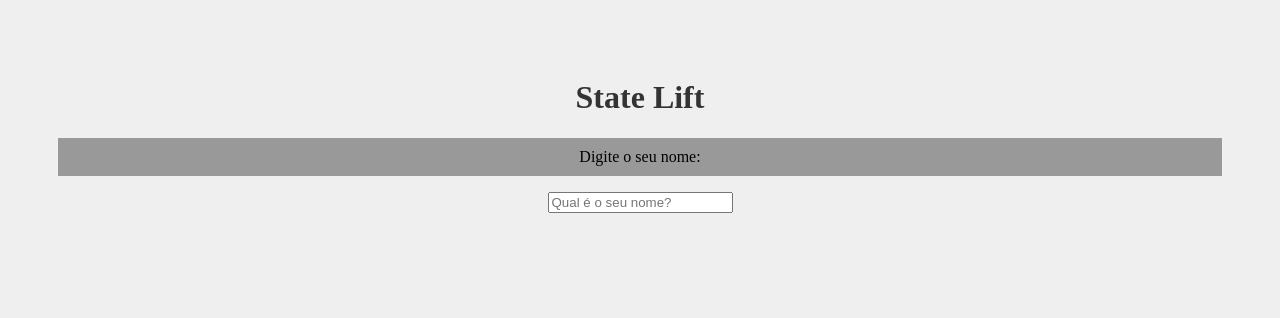
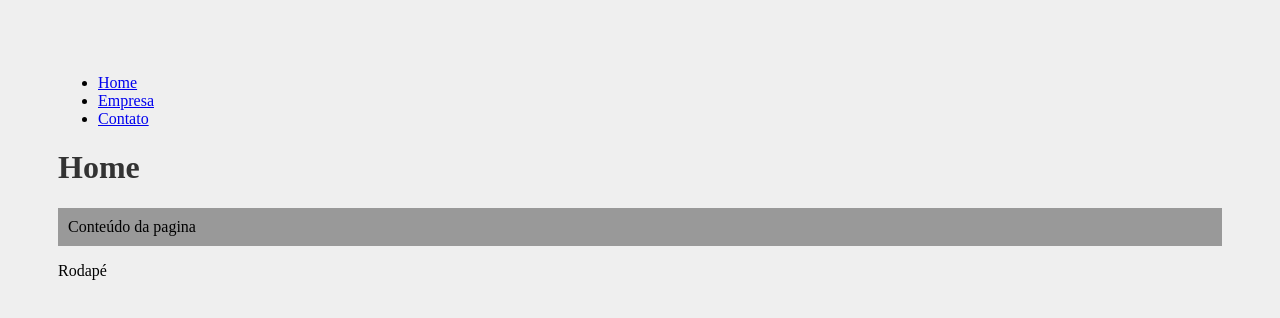
Before and after one commit to Gusttavo-costta/EstudosReact, a React (Create React App) app: page / in a window 1280 px wide. Shown: the top 318 px of the page. Built offline with nearby package versions, Linux system fonts and the light colour scheme.

Commit message:
React Router

```diff
--- a/package.json
+++ b/package.json
@@ -8,6 +8,7 @@
     "@testing-library/user-event": "^13.5.0",
     "react": "^18.2.0",
     "react-dom": "^18.2.0",
+    "react-router-dom": "^6.16.0",
     "react-scripts": "^5.0.1",
     "web-vitals": "^2.1.4"
   },
--- a/src/App.js
+++ b/src/App.js
@@ -1,21 +1,26 @@
-import { useState } from 'react';
-import './App.css';
-import SeuNome from './components/SeuNome';
-import Saudacao from './components/Saudacao';
+import { BrowserRouter as Router, Routes, Route, Link } from 'react-router-dom'
+import Home from './pages/Home';
+import Contato from './pages/Contato';
+import Empresa from './pages/Empresa';
+import NavBar from './components/layout/NavBar';
+import Footer from './components/layout/Footer';
+
 
 function App() {
 
-  const [nome, setNome] = useState()
 
   return (
-    <div className="App">
-      <h1>State Lift</h1>
-      <SeuNome setNome={setNome} />
-      <Saudacao nome={nome} />
+    <Router>
+      <NavBar/>
+      <Routes>
+      <Route path='/' exact element={<Home/>}></Route>
+        <Route path='/empresa' element={<Empresa/>}></Route>
+        <Route path='/contato'element={<Contato/>}></Route>
 
+      </Routes>
+      <Footer/>
+    </Router>
 
-
-    </div>
   )
 }
 
--- /dev/null
+++ b/src/components/layout/Footer.js
@@ -0,0 +1,5 @@
+function Footer() {
+    return <footer>Rodapé</footer>
+}
+
+export default Footer
--- /dev/null
+++ b/src/components/layout/NavBar.js
@@ -0,0 +1,21 @@
+import { Link } from "react-router-dom"
+
+function NavBar() {
+    return (
+        <>
+            <ul>
+                <li>
+                    <Link to="/">Home</Link>
+                </li>
+                <li>
+                    <Link to="/empresa">Empresa</Link>
+                </li>
+                <li>
+                    <Link to="/contato">Contato</Link>
+                </li>
+            </ul>
+        </>
+    )
+}
+
+export default NavBar
--- /dev/null
+++ b/src/pages/Contato.js
@@ -0,0 +1,10 @@
+function Contato(){
+    return(
+        <div>
+            <h1>Contato</h1>
+            <p>Conteúdo da pagina</p>
+        </div>
+    )
+    }
+
+    export default Contato
--- /dev/null
+++ b/src/pages/Empresa.js
@@ -0,0 +1,10 @@
+function Empresa(){
+    return(
+        <div>
+            <h1>Empresa</h1>
+            <p>Conteúdo da pagina</p>
+        </div>
+    )
+    }
+
+    export default Empresa
--- /dev/null
+++ b/src/pages/Home.js
@@ -0,0 +1,10 @@
+function Home(){
+return(
+    <div>
+        <h1>Home</h1>
+        <p>Conteúdo da pagina</p>
+    </div>
+)
+}
+
+export default Home
```
Also changed, not shown: 1 other file (tests, documents, lock files or other folders).
